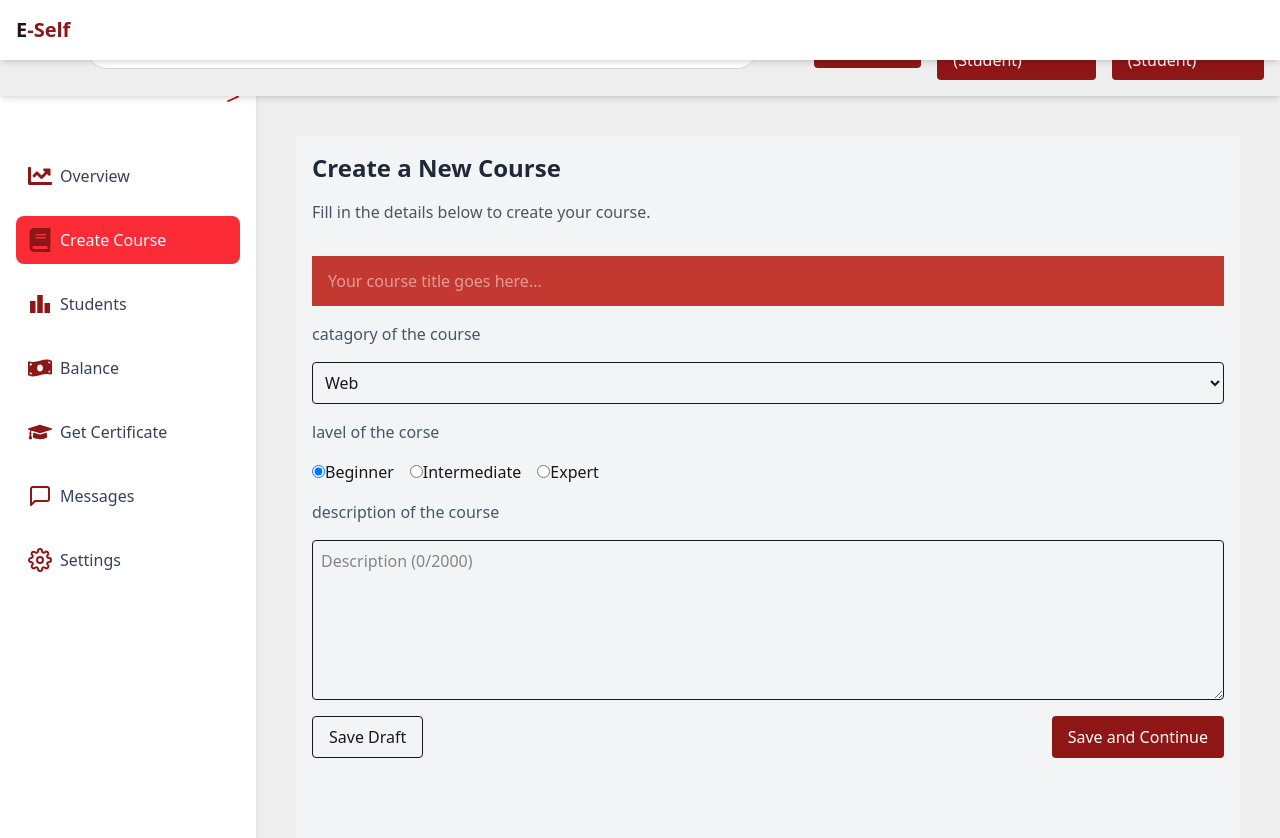
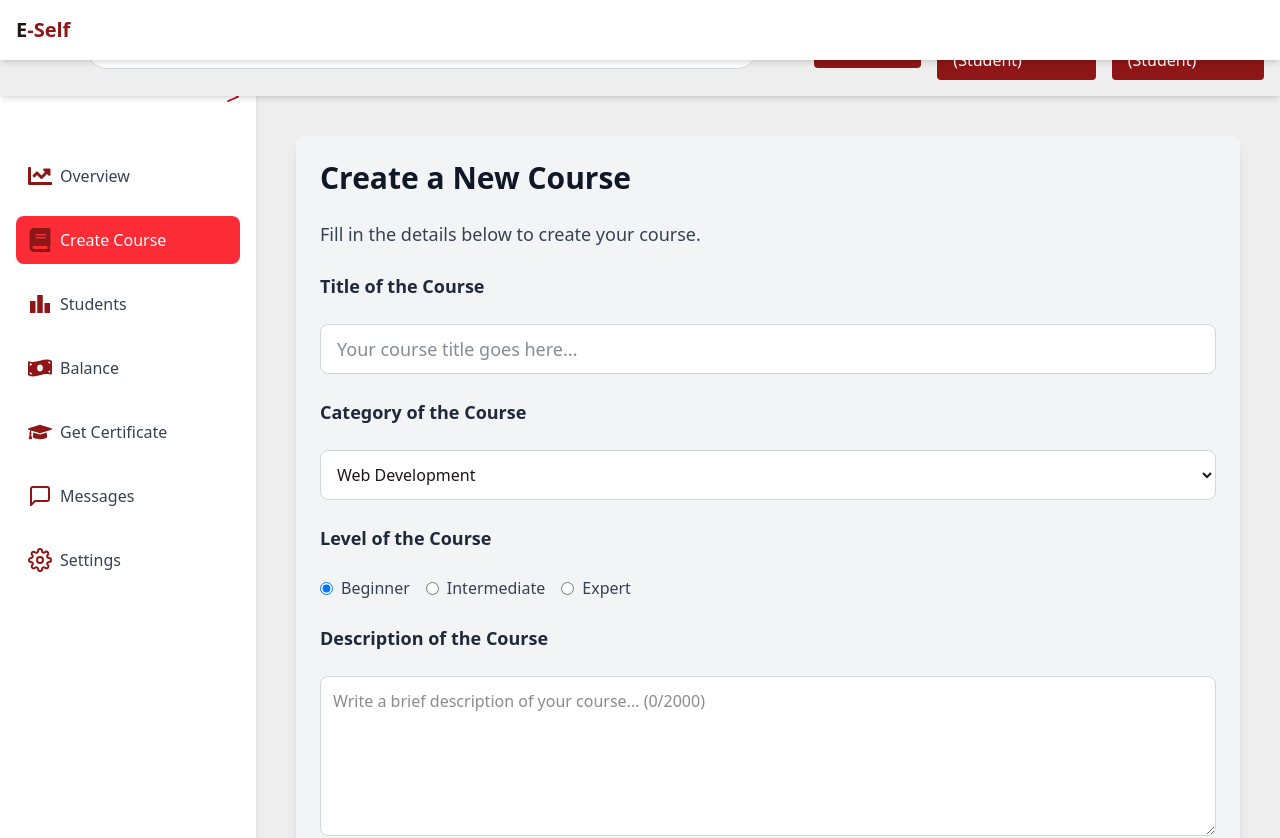
Before and after one commit to NegedeTekleyes/E-self-Lerning, a Next.js app in the folder e-self/: page /dashboard/create-course in a window 1280 px wide. Shown: the top 838 px of the page. Built offline with nearby package versions, Linux system fonts and the light colour scheme.

Commit message:
Add new feature or update description

```diff
--- a/e-self/app/(instructor)/dashboard/create-course/page.tsx
+++ b/e-self/app/(instructor)/dashboard/create-course/page.tsx
@@ -8,74 +8,78 @@ export default function AddCourse() {
   const [description, setDescription] = useState("");
 
   return (
-    <div className="w-full min-h-screen p-4 flex flex-col gap-4 bg-gray-100">
+    <div className="w-full min-h-screen p-6 flex flex-col gap-6 bg-gray-100 shadow-lg rounded-lg">
       {/* Course Title */}
-      <h1 className="text-2xl font-bold text-gray-800">Create a New Course</h1>
-      <p className="text-gray-600">Fill in the details below to create your course.</p>
-      <p><title>title of the course</title></p>
+      <h1 className="text-3xl font-extrabold text-gray-900">Create a New Course</h1>
+      <p className="text-lg text-gray-700">Fill in the details below to create your course.</p>
+
+      <label className="text-lg font-bold text-gray-800">Title of the Course</label>
       <input
         type="text"
         placeholder="Your course title goes here..."
         value={title}
         onChange={(e) => setTitle(e.target.value)}
-        className="w-full h-[50px] text-white bg-[#c33932] px-4 text-lg sm:text-base"
+        className="w-full h-[50px] text-gray-900 bg-white border border-gray-300 rounded-lg px-4 text-lg focus:outline-none focus:ring-2 focus:ring-red-500"
       />
-       <p className="text-gray-600">catagory of the course</p>
+
       {/* Category Dropdown */}
+      <label className="text-lg font-bold text-gray-800">Category of the Course</label>
       <select
         value={category}
         onChange={(e) => setCategory(e.target.value)}
-        className="w-full p-2 border rounded"
+        className="w-full p-3 border border-gray-300 rounded-lg bg-white focus:outline-none focus:ring-2 focus:ring-red-500"
       >
-        <option value="web">Web</option>
-        <option value="ui">UI</option>
+        <option value="web">Web Development</option>
+        <option value="ui">UI/UX Design</option>
         <option value="video editing">Video Editing</option>
       </select>
-      <p className="text-gray-600">lavel of the corse</p>
+
       {/* Level Selection */}
+      <label className="text-lg font-bold text-gray-800">Level of the Course</label>
       <div className="flex gap-4">
-        <label>
+        <label className="flex items-center gap-2">
           <input
             type="radio"
             value="beginner"
             checked={level === "beginner"}
             onChange={() => setLevel("beginner")}
           />
-          Beginner
+          <span className="text-gray-700">Beginner</span>
         </label>
-        <label>
+        <label className="flex items-center gap-2">
           <input
             type="radio"
             value="intermediate"
             checked={level === "intermediate"}
             onChange={() => setLevel("intermediate")}
           />
-          Intermediate
+          <span className="text-gray-700">Intermediate</span>
         </label>
-        <label>
+        <label className="flex items-center gap-2">
           <input
             type="radio"
             value="expert"
             checked={level === "expert"}
             onChange={() => setLevel("expert")}
           />
-          Expert
+          <span className="text-gray-700">Expert</span>
         </label>
       </div>
-      <p className="text-gray-600">description of the course</p>
+
       {/* Description */}
+      <label className="text-lg font-bold text-gray-800">Description of the Course</label>
       <textarea
-        placeholder="Description (0/2000)"
+        placeholder="Write a brief description of your course... (0/2000)"
         maxLength={2000}
         value={description}
         onChange={(e) => setDescription(e.target.value)}
-        className="w-full h-40 p-2 border rounded"
+        className="w-full h-40 p-3 border border-gray-300 rounded-lg bg-white focus:outline-none focus:ring-2 focus:ring-red-500"
       />
 
       {/* Buttons */}
-      <div className="flex justify-between">
-        <button className="px-4 py-2 border rounded">Save Draft</button>
-        <button className="px-4 py-2 bg-[#8E1616] text-white rounded">Save and Continue</button>
+      <div className="flex justify-between mt-4">
+        <button className="px-6 py-3 border border-gray-400 rounded-lg text-gray-700 hover:bg-gray-200">Save Draft</button>
+        <button className="px-6 py-3 bg-red-600 text-white font-semibold rounded-lg hover:bg-red-700">Save and Continue</button>
       </div>
     </div>
   );
```
